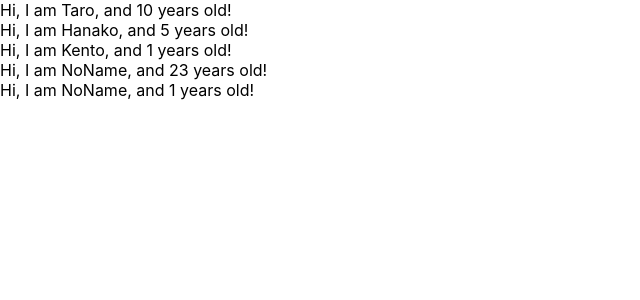
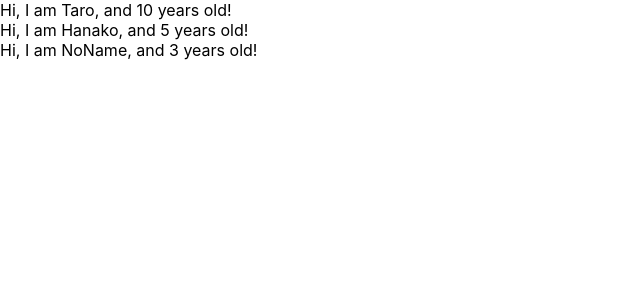
Before and after one commit to r-big-island/udemy-react-redux-crud-application, a React (Create React App) app: page / in a window 1280 px wide. Shown: the top 300 px of the page, without its empty margins (0-640 px from the left). Built offline with nearby package versions, Linux system fonts and the light colour scheme.

Commit message:
learn prop-types

```diff
--- a/src/App.js
+++ b/src/App.js
@@ -1,12 +1,11 @@
 import React from 'react';
+import PropTypes from 'prop-types';
 
 const App = () => {
   const profiles = [
     { name: "Taro", age: 10 },
     { name: "Hanako", age: 5 },
-    { name: "Kento" },
-    { age: 23 },
-    {}
+    { name: "NoName", age: 3 }
   ]
   return (
     <div>
@@ -23,9 +22,9 @@ const User = (props) => {
   return <div>Hi, I am {props.name}, and {props.age} years old!</div>
 }
 
-User.defaultProps = {
-  name: "NoName",
-  age: 1
+User.propTypes = {
+  name: PropTypes.string,
+  age: PropTypes.number.isRequired
 }
 
 export default App;
```
